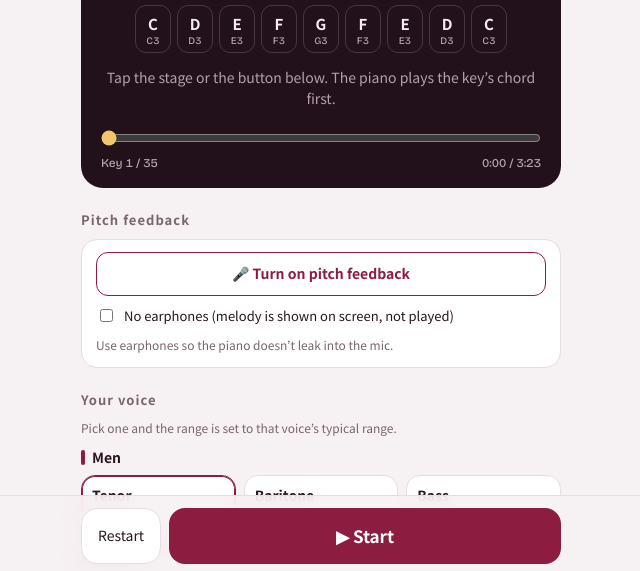
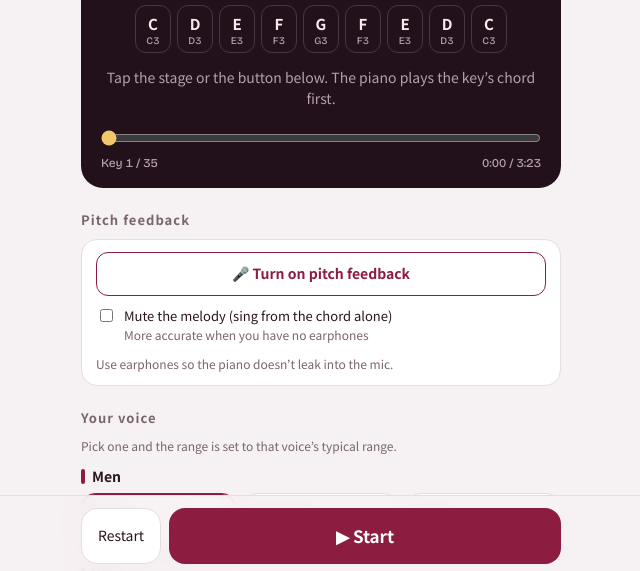
Before and after one commit to junechae99-stack/curtain-up, a plain HTML site: page 스케일파일/index.html in a window 1280 px wide. Shown: the part 224-795 px from the top of the page, without its empty margins (319-959 px from the left). Drawn offline with nearby package versions, Linux system fonts and the light colour scheme.

Commit message:
Rename the no-earphones option: mute the melody, sing from the chord
Co-Authored-By: Claude Opus 5.5 <noreply@anthropic.com>

```diff
--- a/스케일파일/index.html
+++ b/스케일파일/index.html
@@ -165,6 +165,7 @@ details.manual .range .step{background:var(--bg)}
 .micbtn{border:1px solid var(--accent);background:transparent;color:var(--accent);border-radius:12px;padding:10px 12px;font-size:14px;font-weight:700;cursor:pointer}
 .micbtn[aria-pressed="true"]{background:var(--accent);color:var(--accent-ink)}
 .check{display:flex;gap:8px;align-items:flex-start;font-size:13px;cursor:pointer}
+.check small{display:block;color:var(--muted);font-size:12px}
 .check input{margin-top:3px;accent-color:var(--accent)}
 .micmsg{font-size:12px;color:var(--muted);margin:0}
 .micmsg.err{color:var(--accent);font-weight:500}
@@ -214,7 +215,7 @@ details.manual .range .step{background:var(--bg)}
     <h2 data-t="hMic"></h2>
     <div class="micbox">
       <button class="micbtn" id="micBtn" aria-pressed="false"></button>
-      <label class="check"><input type="checkbox" id="noMelody"><span data-t="noMelody"></span></label>
+      <label class="check"><input type="checkbox" id="noMelody"><span><span data-t="noMelody"></span><small data-t="noMelodyHint"></small></span></label>
       <div class="micvol" id="micVolBox" hidden><div class="speed-head"><label class="lbl" for="micVol" data-t="micVol"></label><b id="micVolVal"></b></div>
         <input class="speed-range" id="micVol" type="range" min="0.1" max="1" step="0.05"></div>
       <p class="micmsg" id="micMsg"></p>
@@ -393,7 +394,7 @@ es:{ tagline:'Calienta la voz antes de cantar', hVoice:'Tu voz', hMode:'Modo de
 const EXTRA = {
 ko:{ male:'남성', female:'여성', voiceHint:'고르기만 하면 그 목소리의 평균 음역으로 자동 설정돼요.', manual:'음역 직접 조절 (선택)',
   hMic:'음정 피드백', micOn:'🎤 음정 피드백 켜기', micOff:'🎤 음정 피드백 끄기',
-  micHint:'이어폰을 끼면 피아노 소리가 마이크에 섞이지 않아 더 정확해요.', noMelody:'이어폰이 없어요 (멜로디는 소리 없이 화면으로만 안내)',
+  micHint:'이어폰을 끼면 피아노 소리가 마이크에 섞이지 않아 더 정확해요.', noMelody:'멜로디 소리 끄기 (화음만 듣고 불러 보기)', noMelodyHint:'이어폰이 없을 때 켜면 더 정확해요',
   micListening:'마이크가 켜졌어요. 연습을 시작하고 따라 불러 보세요.', micBlocked:'이 화면에서는 보안상 마이크를 쓸 수 없어요. 크롬이나 사파리에서 링크를 직접 열어 주세요.',
   micDenied:'마이크 권한이 거부됐어요. 브라우저 주소창의 사이트 설정에서 마이크를 허용해 주세요.', micNoSupport:'이 브라우저는 마이크를 지원하지 않아요.',
   inTune:'정확해요', sharpS:'조금 높아요', flatS:'조금 낮아요', sharp:'높아요', flat:'낮아요', noVoice:'소리를 내 주세요', waiting:'다음 음을 기다리는 중',
@@ -402,7 +403,7 @@ ko:{ male:'남성', female:'여성', voiceHint:'고르기만 하면 그 목소
   voices:{ tenor:['테너','높은 남성'], baritone:['바리톤','중간 남성'], bass:['베이스','낮은 남성'], soprano:['소프라노','높은 여성'], mezzo:['메조소프라노','중간 여성'], alto:['알토','낮은 여성'] } },
 en:{ male:'Male', female:'Female', voiceHint:'Pick one and the range is set to that voice’s typical range.', manual:'Adjust range yourself (optional)',
   hMic:'Pitch feedback', micOn:'🎤 Turn on pitch feedback', micOff:'🎤 Turn off pitch feedback',
-  micHint:'Use earphones so the piano doesn’t leak into the mic.', noMelody:'No earphones (melody is shown on screen, not played)',
+  micHint:'Use earphones so the piano doesn’t leak into the mic.', noMelody:'Mute the melody (sing from the chord alone)', noMelodyHint:'More accurate when you have no earphones',
   micListening:'Mic is on. Start practicing and sing along.', micBlocked:'The microphone is blocked on this screen for security. Open the link directly in Chrome or Safari.',
   micDenied:'Microphone access was denied. Allow it in your browser’s site settings.', micNoSupport:'This browser doesn’t support the microphone.',
   inTune:'In tune', sharpS:'A little sharp', flatS:'A little flat', sharp:'Sharp', flat:'Flat', noVoice:'Sing a note', waiting:'Waiting for the next note',
@@ -411,7 +412,7 @@ en:{ male:'Male', female:'Female', voiceHint:'Pick one and the range is set to t
   voices:{ tenor:['Tenor','High male'], baritone:['Baritone','Middle male'], bass:['Bass','Low male'], soprano:['Soprano','High female'], mezzo:['Mezzo','Middle female'], alto:['Alto','Low female'] } },
 ja:{ male:'男性', female:'女性', voiceHint:'選ぶだけでその声種の平均的な音域に自動設定されます。', manual:'音域を自分で調整(任意)',
   hMic:'音程フィードバック', micOn:'🎤 音程フィードバックをオン', micOff:'🎤 音程フィードバックをオフ',
-  micHint:'イヤホンを使うとピアノの音がマイクに入らず、より正確です。', noMelody:'イヤホンなし(メロディは音を出さず画面だけで案内)',
+  micHint:'イヤホンを使うとピアノの音がマイクに入らず、より正確です。', noMelody:'メロディの音を消す(和音だけ聴いて歌ってみる)', noMelodyHint:'イヤホンがないときにオンにすると、より正確です',
   micListening:'マイクがオンになりました。練習を始めて一緒に歌ってください。', micBlocked:'この画面ではセキュリティ上マイクを使えません。ChromeかSafariでリンクを直接開いてください。',
   micDenied:'マイクの許可が拒否されました。ブラウザのサイト設定で許可してください。', micNoSupport:'このブラウザはマイクに対応していません。',
   inTune:'正確です', sharpS:'少し高い', flatS:'少し低い', sharp:'高い', flat:'低い', noVoice:'声を出してください', waiting:'次の音を待っています',
@@ -420,7 +421,7 @@ ja:{ male:'男性', female:'女性', voiceHint:'選ぶだけでその声種の
   voices:{ tenor:['テノール','高い男声'], baritone:['バリトン','中間の男声'], bass:['バス','低い男声'], soprano:['ソプラノ','高い女声'], mezzo:['メゾソプラノ','中間の女声'], alto:['アルト','低い女声'] } },
 zh:{ male:'男声', female:'女声', voiceHint:'选好声部就会自动设置为该声部的平均音域。', manual:'手动调整音域(可选)',
   hMic:'音准反馈', micOn:'🎤 开启音准反馈', micOff:'🎤 关闭音准反馈',
-  micHint:'戴耳机可以避免钢琴声混进麦克风,结果更准确。', noMelody:'没有耳机(旋律不发声,只在屏幕上提示)',
+  micHint:'戴耳机可以避免钢琴声混进麦克风,结果更准确。', noMelody:'关闭旋律声(只听和弦唱唱看)', noMelodyHint:'没有耳机时打开会更准确',
   micListening:'麦克风已开启。开始练习并跟着唱吧。', micBlocked:'出于安全原因,此画面无法使用麦克风。请直接用 Chrome 或 Safari 打开链接。',
   micDenied:'麦克风权限被拒绝。请在浏览器的网站设置中允许。', micNoSupport:'此浏览器不支持麦克风。',
   inTune:'很准', sharpS:'稍微偏高', flatS:'稍微偏低', sharp:'偏高', flat:'偏低', noVoice:'请发声', waiting:'等待下一个音',
@@ -429,7 +430,7 @@ zh:{ male:'男声', female:'女声', voiceHint:'选好声部就会自动设置
   voices:{ tenor:['男高音','高音男声'], baritone:['男中音','中音男声'], bass:['男低音','低音男声'], soprano:['女高音','高音女声'], mezzo:['女中音','中音女声'], alto:['女低音','低音女声'] } },
 es:{ male:'Hombre', female:'Mujer', voiceHint:'Elige una y el registro se ajusta al promedio de esa voz.', manual:'Ajustar el registro a mano (opcional)',
   hMic:'Afinación en vivo', micOn:'🎤 Activar afinación', micOff:'🎤 Desactivar afinación',
-  micHint:'Usa auriculares para que el piano no entre en el micrófono.', noMelody:'Sin auriculares (la melodía se muestra en pantalla, sin sonido)',
+  micHint:'Usa auriculares para que el piano no entre en el micrófono.', noMelody:'Silenciar la melodía (canta solo con el acorde)', noMelodyHint:'Más preciso si no tienes auriculares',
   micListening:'Micrófono activo. Empieza a practicar y canta.', micBlocked:'Por seguridad, el micrófono está bloqueado en esta pantalla. Abre el enlace directamente en Chrome o Safari.',
   micDenied:'Se denegó el acceso al micrófono. Permítelo en los ajustes del sitio del navegador.', micNoSupport:'Este navegador no admite el micrófono.',
   inTune:'Afinado', sharpS:'Un poco alto', flatS:'Un poco bajo', sharp:'Alto', flat:'Bajo', noVoice:'Canta una nota', waiting:'Esperando la siguiente nota',
```
